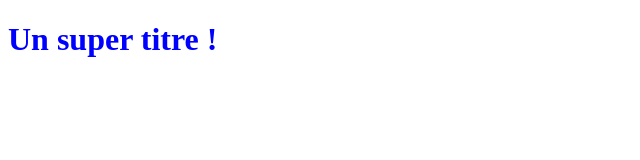
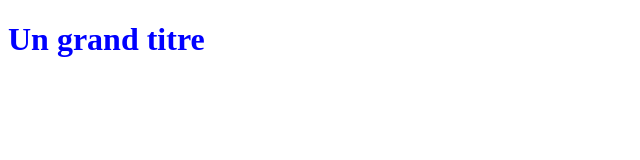
Before and after one commit to aghiles-gherrab/OpenclassroomsProject, a plain HTML site: page index.html in a window 1280 px wide. Shown: the whole page, without its empty margins (0-640 px from the left). Drawn offline with Linux system fonts and the light colour scheme.

Commit message:
revert test

```diff
--- a/index.html
+++ b/index.html
@@ -5,6 +5,6 @@
    <link rel="stylesheet" type="text/css" href="styles.css">
 </head>
 <body>
-   <h1>Un super titre !</h1>
+   <h1>Un grand titre</h1>
 </body>
 </html>
```
